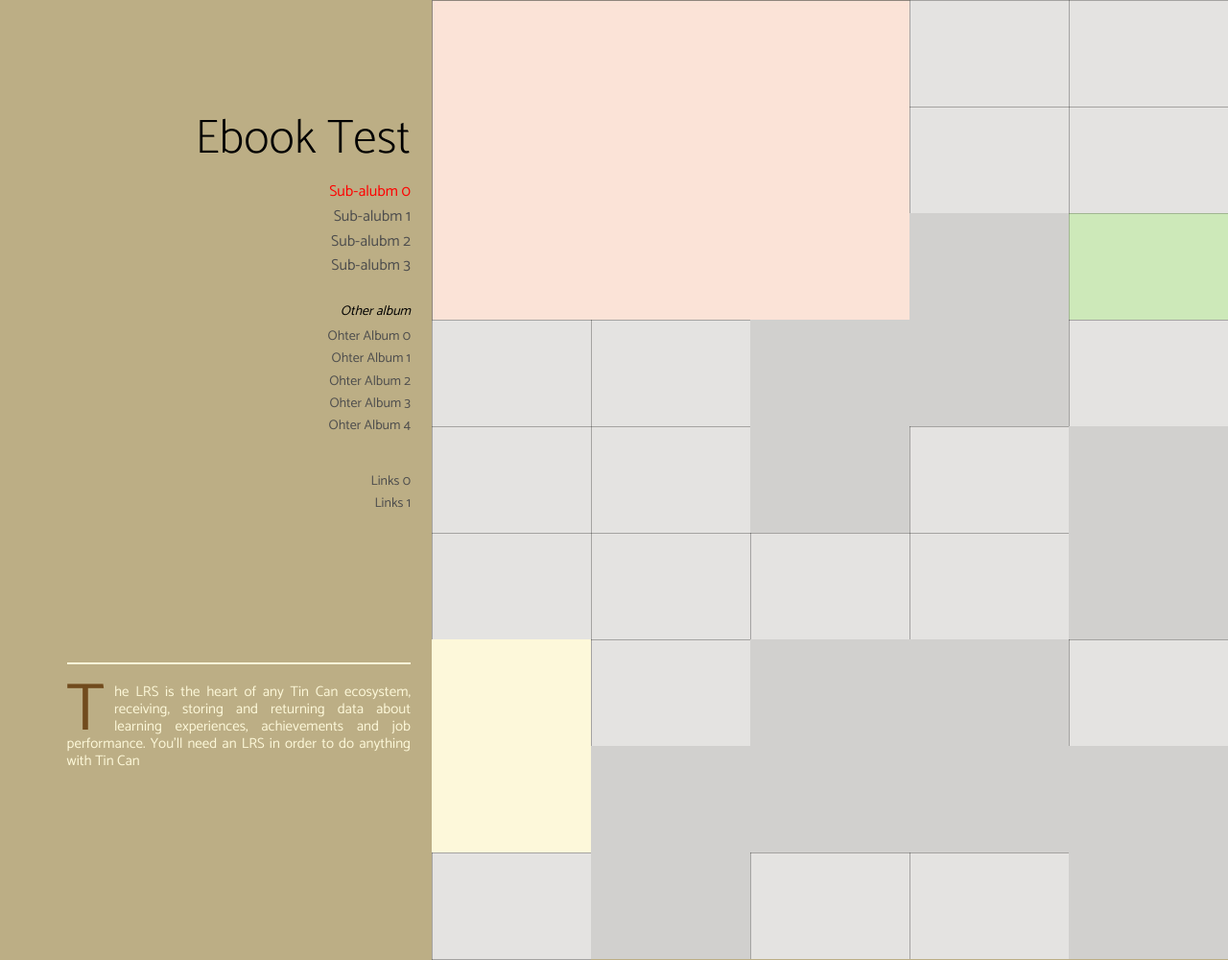
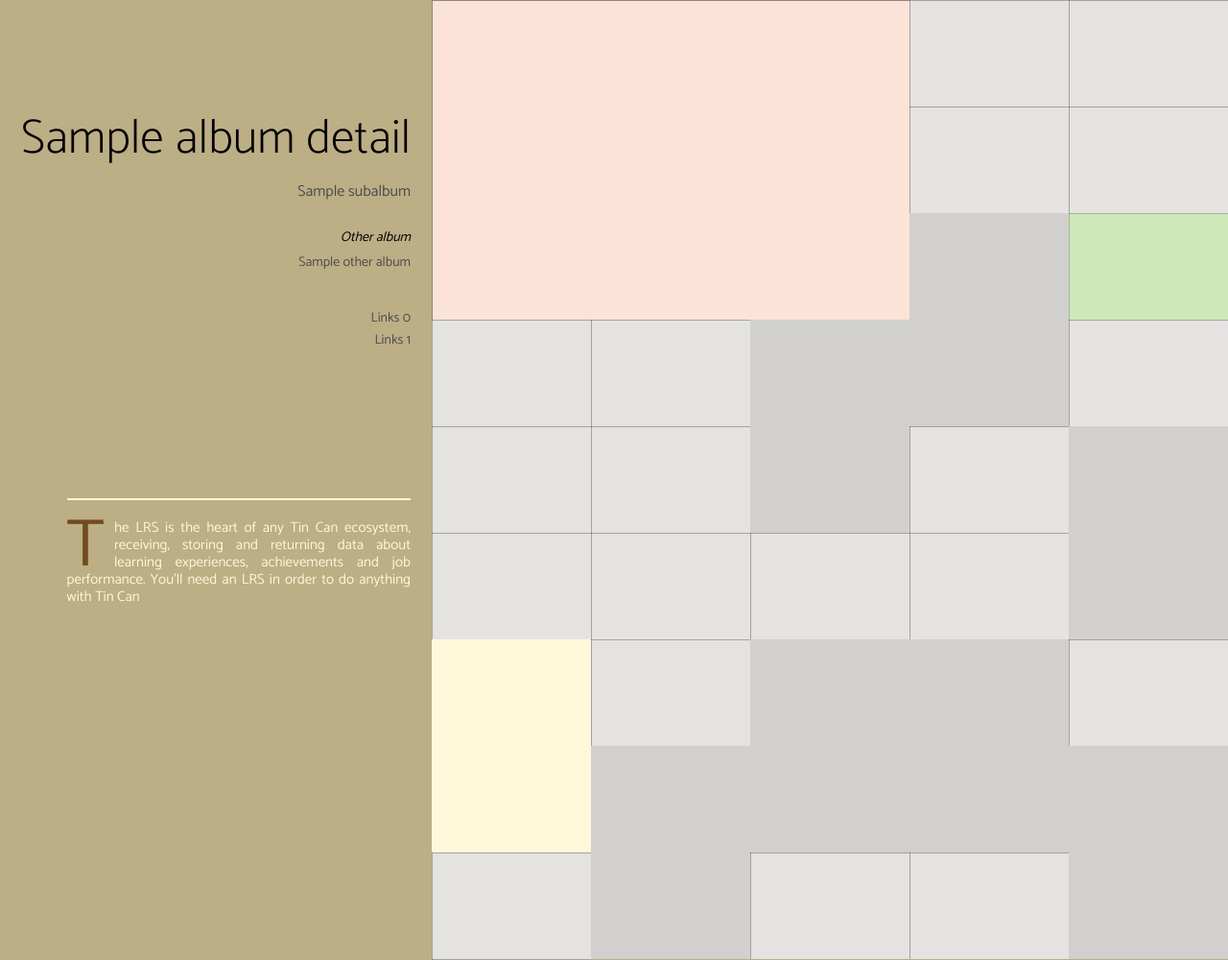
Before and after one commit to hckherbert/herbertgraphy, a CodeIgniter app: the page made by application/views/album.php in a window 1280 px wide. Shown: the top 1000 px of the page at 96% size. Run offline with CodeIgniter, Linux system fonts and the light colour scheme; the template is opened without the code that fills it: most values are stand-ins (such as "Sample title", 1, 10 or a date in 2020).

Commit message:
Album view merging with backend!

```diff
--- a/application/controllers/admin/Album_control.php
+++ b/application/controllers/admin/Album_control.php
@@ -257,9 +257,9 @@ class Album_control extends CI_Controller
 			$all_del_ids = array();
 			$sub_album_ids = $this->album_model->get_sub_album_by_parent_id($del_id);
 
-			$all_del_ids = array_map(function($arr)
+			$all_del_ids = array_map(function($input_array)
 			{
-				return $arr["id"];
+				return $input_array["id"];
 			}, $sub_album_ids);
 
 			$all_del_ids[] = $del_id;
--- a/application/views/album.php
+++ b/application/views/album.php
@@ -69,22 +69,36 @@
 <div class="wrapper wrapperAlbum">
 	 <div class="infoPanel">
 		<div class="menuMask"></div>
-		<h1>Ebook Test</h1>
+		<h1><?php echo $current_album_data["album_details"]->name; ?></h1>
 		<div class="menuContainer mainMenuClose">
+			<?php if ($subalbum_data) { ?>
 			<ul class="subMenus">
-				<li class="active"><a href="javascript:void(0)">Sub-alubm 0</a></li>
+				<?php foreach ($subalbum_data as $subalbum) { ?>
+					<li>
+						<a href="<?php echo $subalbum["label"]; ?>" <?php if ($subalbum["label"] == $current_album_data["album_details"]->label) { ?>class="active"<?php } ?>>
+						<?php echo $subalbum["name"]?>
+						</a>
+					</li>
+				<?php } ?>
+				<!--<li class="active"><a href="javascript:void(0)">Sub-alubm 0</a></li>
 				<li><a href="javascript:void(0)">Sub-alubm 1</a></li>
 				<li><a href="javascript:void(0)">Sub-alubm 2</a></li>
-				<li><a href="javascript:void(0)">Sub-alubm 3</a></li>
+				<li><a href="javascript:void(0)">Sub-alubm 3</a></li>-->
 			</ul>
+			<?php } ?>
+			<?php if ($all_other_albums_data) { ?>
 			<div class="menuHeading">Other album</div>
 			<ul class="otherAlbumMenus">
-				<li><a href="javascript:void(0)">Ohter Album 0</a></li>
+				<?php foreach ($all_other_albums_data as $other_albums) { ?>
+					<li><a href="<?php echo $other_albums["label"]; ?>"><?php echo $other_albums["name"]?></a></li>
+				<?php } ?>
+				<!--<li><a href="javascript:void(0)">Ohter Album 0</a></li>
 				<li><a href="javascript:void(0)">Ohter Album 1</a></li>
 				<li><a href="javascript:void(0)">Ohter Album 2</a></li>
 				<li><a href="javascript:void(0)">Ohter Album 3</a></li>
-				<li><a href="javascript:void(0)">Ohter Album 4</a></li>
+				<li><a href="javascript:void(0)">Ohter Album 4</a></li>-->
 			</ul>
+			<?php } ?>
 			<ul class="menuLinks">
 				<li><a href="javascript:void(0)">Links 0</a></li>
 				<li><a href="javascript:void(0)">Links 1</a></li>
```
Also changed, not shown: application/models/Album_model.php (+24 -1 lines).
